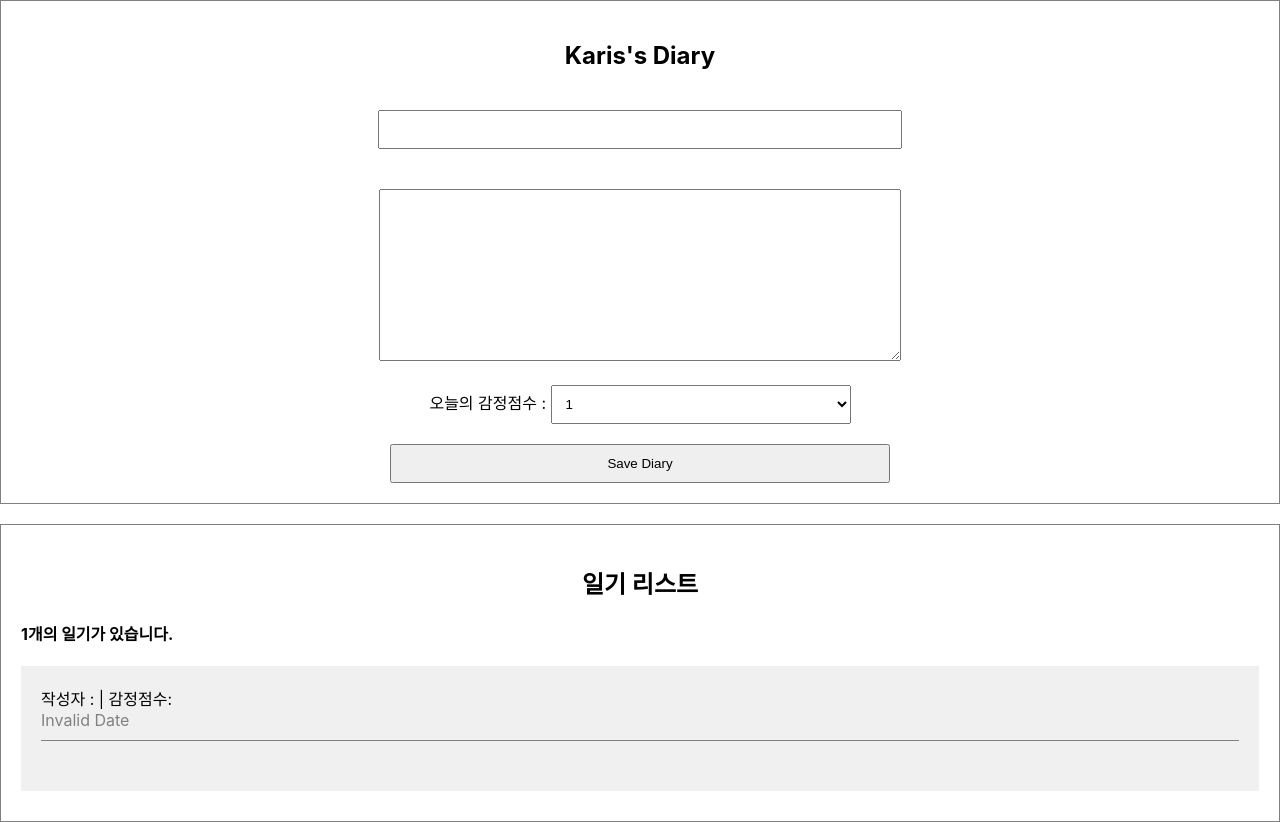
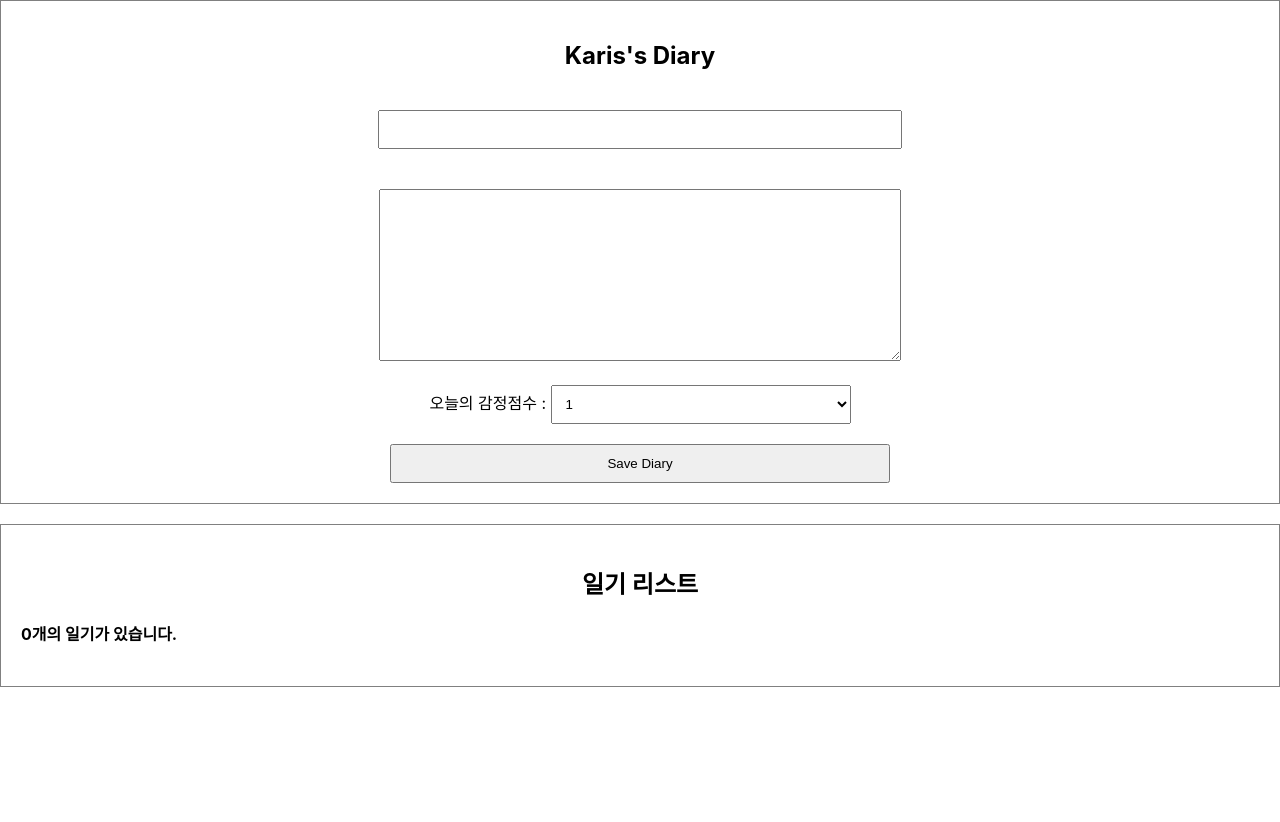
Before and after one commit to KARIS-SOL/BiteReact, a React (Create React App) app: page / in a window 1280 px wide. After the commit the page ends 800 px from the top, so only its background shows below. Built offline with nearby package versions, Linux system fonts and the light colour scheme.

Commit message:
onCreate 함수를 이용하여 새로운 일기를 저장하고 초기화 시키기

```diff
--- a/src/App.js
+++ b/src/App.js
@@ -32,12 +32,11 @@ import { useRef, useState } from "react";
 function App() {
   // DummyData를 관리할 수 있는 state를 설정할 것  -> useState 사용
   // 일기 Data를 저장해야하므로, 배열로 설정 한 후 <DiaryList diaryList={[data]} /> 에 prop으로 내려준다
-
   const [data, setData] = useState([]);
 
-  // 원래 Id 는 1 , 2, 3 으로 배열에서 사용하기 때문에 여기서 설정할 때에는 useRef 로 관리
+  // 원래 Id 는 1 , 2, 3 으로 배열에서 변수처럼 사용하기 때문에 여기서 설정할 때에는 useRef 로 관리
   // index 의 시작은 0 부터
-  // id: dataId.current 는 0 부터 시작하는 값을 갖는것
+  // id: dataId.current 는  어떠한 DOM도 선택하지 않고 0 부터 시작하는 값을 갖는것
   const dataId = useRef(0);
 
   // 일기배열에 새로운 일기를 추가하는 함수 만들기 -> DiaryEditor 에 prop 으로 내려주기
@@ -54,12 +53,14 @@ function App() {
     };
     // const dataId = useRef(0); 가 index 를 1씩 증가를 해줘야 하므로
     dataId.current += 1;
+
+    // ...data (전개연산자) 를 뒤에써서 newItem 이 상단으로 올라올수있게 작성
     setData([newItem, ...data]);
   };
   return (
     <div className="App">
       <DiaryEditor onCreate={onCreate} />
-      <DiaryList diaryList={[data]} />
+      <DiaryList diaryList={data} />
     </div>
   );
 }
--- a/src/DiaryEditor.js
+++ b/src/DiaryEditor.js
@@ -1,6 +1,7 @@
 import { useRef, useState } from "react";
 
-const DiaryEditor = () => {
+// onCreate 함수를 prop 으로 받아와야 함 from App.js
+const DiaryEditor = ({ onCreate }) => {
   // diaryeditor가 input 을 컨트롤 할 수 있게 만들어줘야함
 
   // focus 할 부분을 DOM 으로 찾아갈때 !
@@ -49,7 +50,15 @@ const DiaryEditor = () => {
 
       return;
     }
+    // handleSubmit 을 지나서 변화가 있었을때, onCreate함수를 통해서 넘겨줌 to App.js -> const newItem 이 추가 되는것
+    onCreate(state.author, state.content, state.emotion);
     alert(" Saved!");
+    // 저장한 후에 초기화 시켜주기
+    setState({
+      author: "",
+      content: "",
+      emotion: 1,
+    });
   };
   return (
     <div className="DiaryEditor">
```
